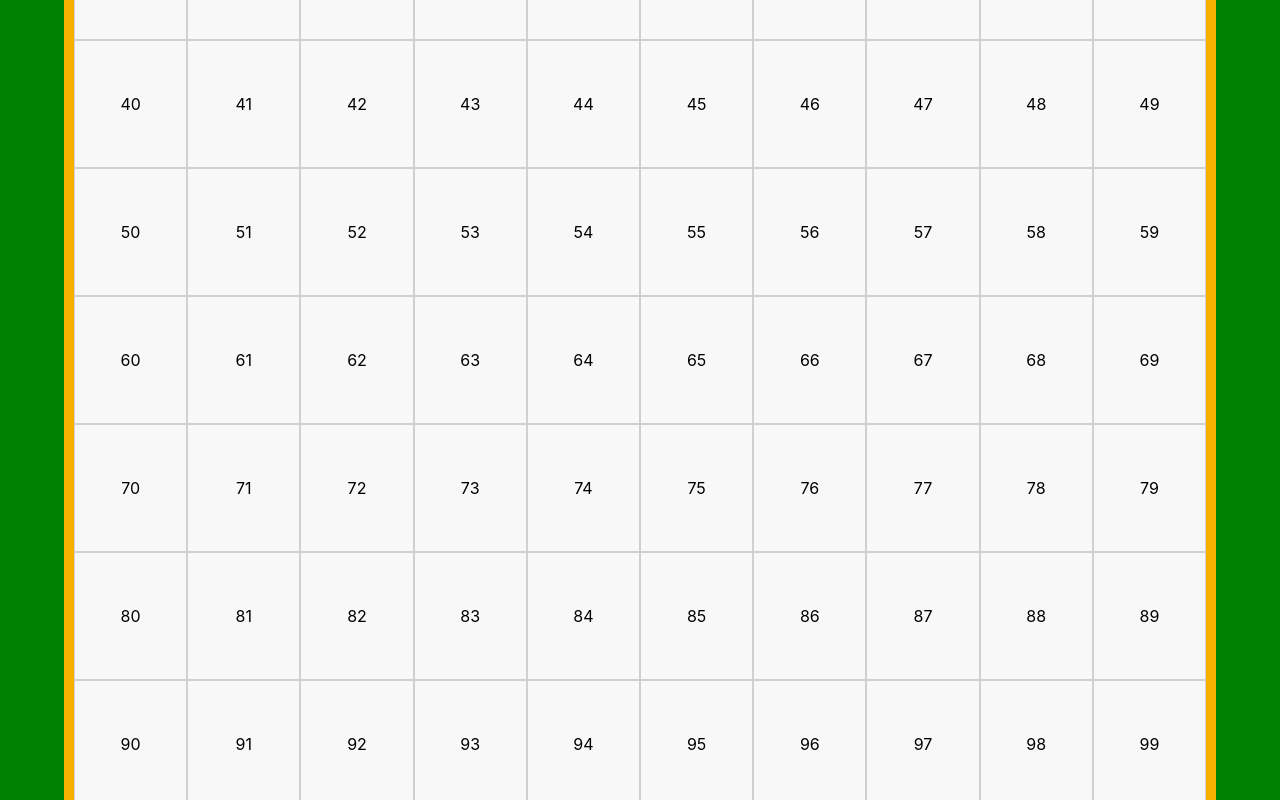
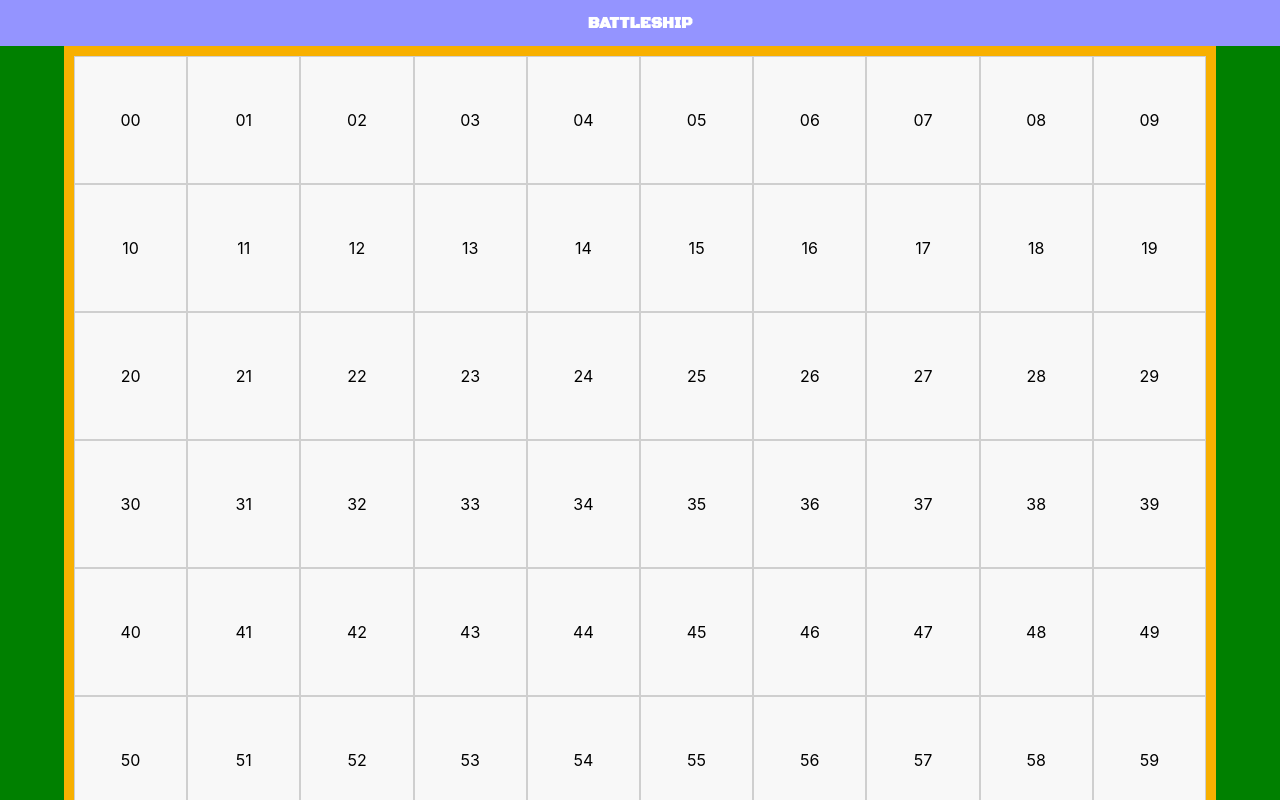
Before and after one commit to HashanWijesinghe/battleship, a React (Create React App) app: page / in a window 1280 px wide. Shown: the top 800 px of the page. Built offline with nearby package versions, Linux system fonts and the light colour scheme.

Commit message:
feat: add react-router and app bar

```diff
--- a/package.json
+++ b/package.json
@@ -10,9 +10,12 @@
     "@types/node": "^16.18.11",
     "@types/react": "^18.0.27",
     "@types/react-dom": "^18.0.10",
+    "match-sorter": "^6.3.1",
     "react": "^18.2.0",
     "react-dom": "^18.2.0",
+    "react-router-dom": "^6.8.0",
     "react-scripts": "5.0.1",
+    "sort-by": "^1.2.0",
     "styled-components": "^5.3.6",
     "typescript": "^4.9.5",
     "web-vitals": "^2.1.4"
--- a/public/index.html
+++ b/public/index.html
@@ -15,6 +15,9 @@
       user's mobile device or desktop. See https://developers.google.com/web/fundamentals/web-app-manifest/
     -->
     <link rel="manifest" href="%PUBLIC_URL%/manifest.json" />
+    <link rel="preconnect" href="https://fonts.googleapis.com">
+    <link rel="preconnect" href="https://fonts.gstatic.com" crossorigin>
+    <link href="https://fonts.googleapis.com/css2?family=Black+Ops+One&display=swap" rel="stylesheet">
     <!--
       Notice the use of %PUBLIC_URL% in the tags above.
       It will be replaced with the URL of the `public` folder during the build.
--- /dev/null
+++ b/src/Main.tsx
@@ -0,0 +1,17 @@
+import { Routes, Route } from 'react-router-dom';
+import { FC, memo } from 'react';
+
+import Home from './home/Home';
+import DefaultLayout from './layouts/DefaultLayout';
+import NotFound from './pages/NotFound';
+
+const Main: FC = () => (
+  <Routes>
+    <Route path="/" element={<DefaultLayout />}>
+      <Route index element={<Home />} />
+      <Route path="*" element={<NotFound />} />
+    </Route>
+  </Routes>
+);
+
+export default Main;
--- /dev/null
+++ b/src/appBar/AppBar.tsx
@@ -0,0 +1,27 @@
+import { FC, memo } from 'react';
+import styled from 'styled-components';
+import strings from '../shared/strings';
+import colors from '../styles/colors';
+
+const Container = styled.div`
+  background-color: ${colors.cobalite};
+  justify-content: center;
+  flex: 1;
+  width: 100%;
+  display: flex;
+  flex-direction: row;
+`;
+
+const Header = styled.h4`
+  color: white;
+  margin: 0.8em;
+  font-family: 'Black Ops One', cursive;
+`;
+
+const AppBar: FC = () => (
+  <Container>
+    <Header>{strings.battleship.toUpperCase()}</Header>
+  </Container>
+);
+
+export default memo(AppBar);
--- a/src/home/Home.tsx
+++ b/src/home/Home.tsx
@@ -8,7 +8,6 @@ const Container = styled.div`
   display: flex;
   flex: 1;
   flex-direction: column;
-  height: 100vh;
   align-items: center;
   justify-content: center;
 
--- a/src/index.tsx
+++ b/src/index.tsx
@@ -1,16 +1,21 @@
+/* eslint-disable import/no-extraneous-dependencies */
 import React from 'react';
 import ReactDOM from 'react-dom/client';
+import { BrowserRouter } from 'react-router-dom';
 import './index.css';
-// import App from './App';
+import App from './App';
 import Home from './home/Home';
 import reportWebVitals from './reportWebVitals';
+import Main from './Main';
 
 const root = ReactDOM.createRoot(
   document.getElementById('root') as HTMLElement
 );
 root.render(
   <React.StrictMode>
-    <Home />
+    <BrowserRouter>
+      <Main />
+    </BrowserRouter>
   </React.StrictMode>
 );
 
--- /dev/null
+++ b/src/layouts/DefaultLayout.tsx
@@ -0,0 +1,16 @@
+/* eslint-disable import/no-extraneous-dependencies */
+import { FC, memo } from 'react';
+import { Outlet } from 'react-router';
+import styled from 'styled-components';
+import AppBar from '../appBar/AppBar';
+
+const DefaultLayout: FC = () => {
+  return (
+    <>
+      <AppBar />
+      <Outlet />
+    </>
+  );
+};
+
+export default memo(DefaultLayout);
--- /dev/null
+++ b/src/pages/NotFound.tsx
@@ -0,0 +1,25 @@
+/* eslint-disable import/no-extraneous-dependencies */
+import { FC } from 'react';
+import { Link } from 'react-router-dom';
+import styled from 'styled-components';
+
+const Container = styled.div`
+  display: flex;
+  flex: 1;
+  justify-content: center;
+  align-items: center;
+  align-content: center;
+  flex-direction: column;
+  padding: 3em;
+`;
+
+const NotFound: FC = (): JSX.Element => {
+  return (
+    <Container>
+      <h3>Not Found</h3>
+      <Link to="/">Go back to home.</Link>
+    </Container>
+  );
+};
+
+export default NotFound;
--- a/src/shared/strings.ts
+++ b/src/shared/strings.ts
@@ -1,4 +1,5 @@
 export default {
+  battleship: 'Battleship',
   player1: 'player 1',
   player2: 'player 2',
 };
--- a/src/styles/colors.ts
+++ b/src/styles/colors.ts
@@ -2,7 +2,7 @@ export default {
   lemonChrome: '#f8b000',
   americanSilver: '#cfcfcf',
   pearl: '#f8f8f8',
-  cobalite: '#9493ff',
+  cobalite: '#9494ff',
   capture: '#2fb79f',
   shadowedSteel: '#4a4a4a',
   rockBottom: '#494c4b',
```
Also changed, not shown: .eslintrc.json, 1 other file (tests, documents, lock files or other folders).
